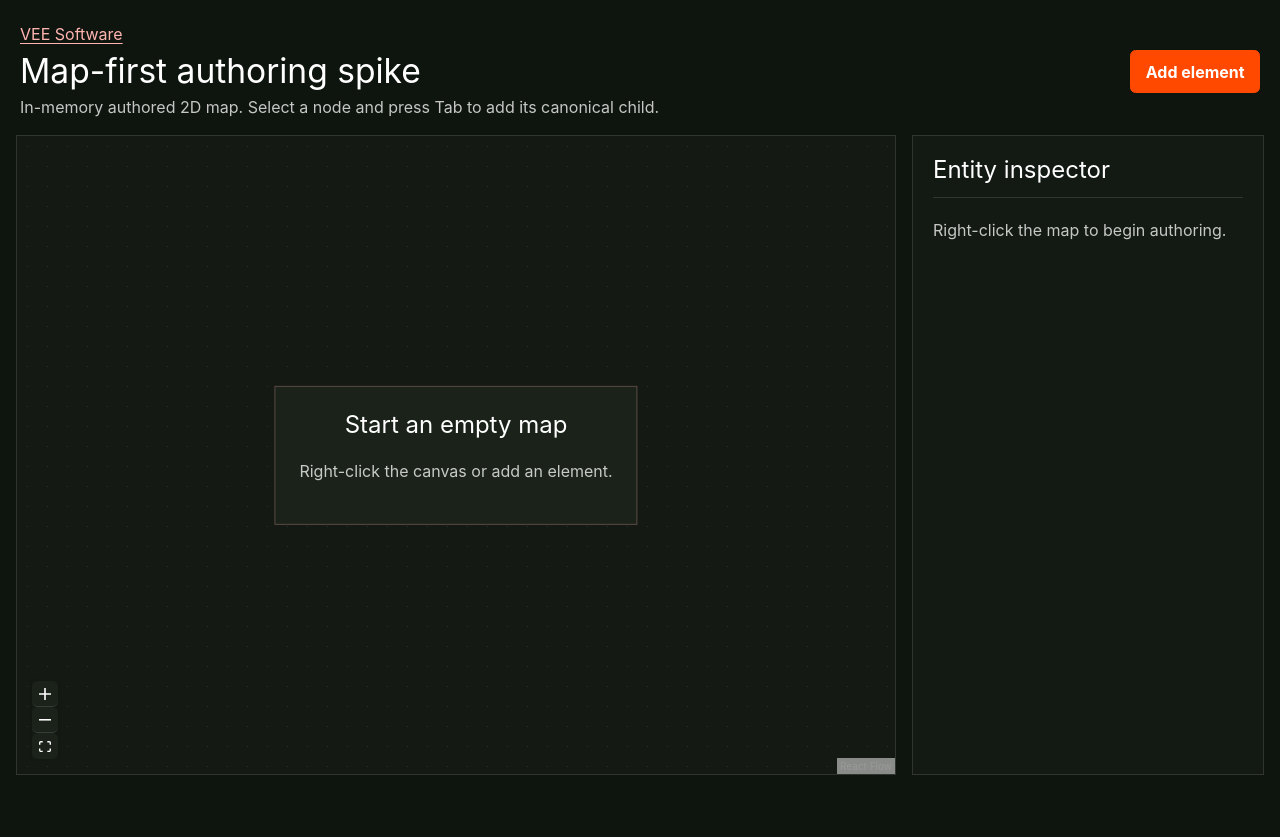
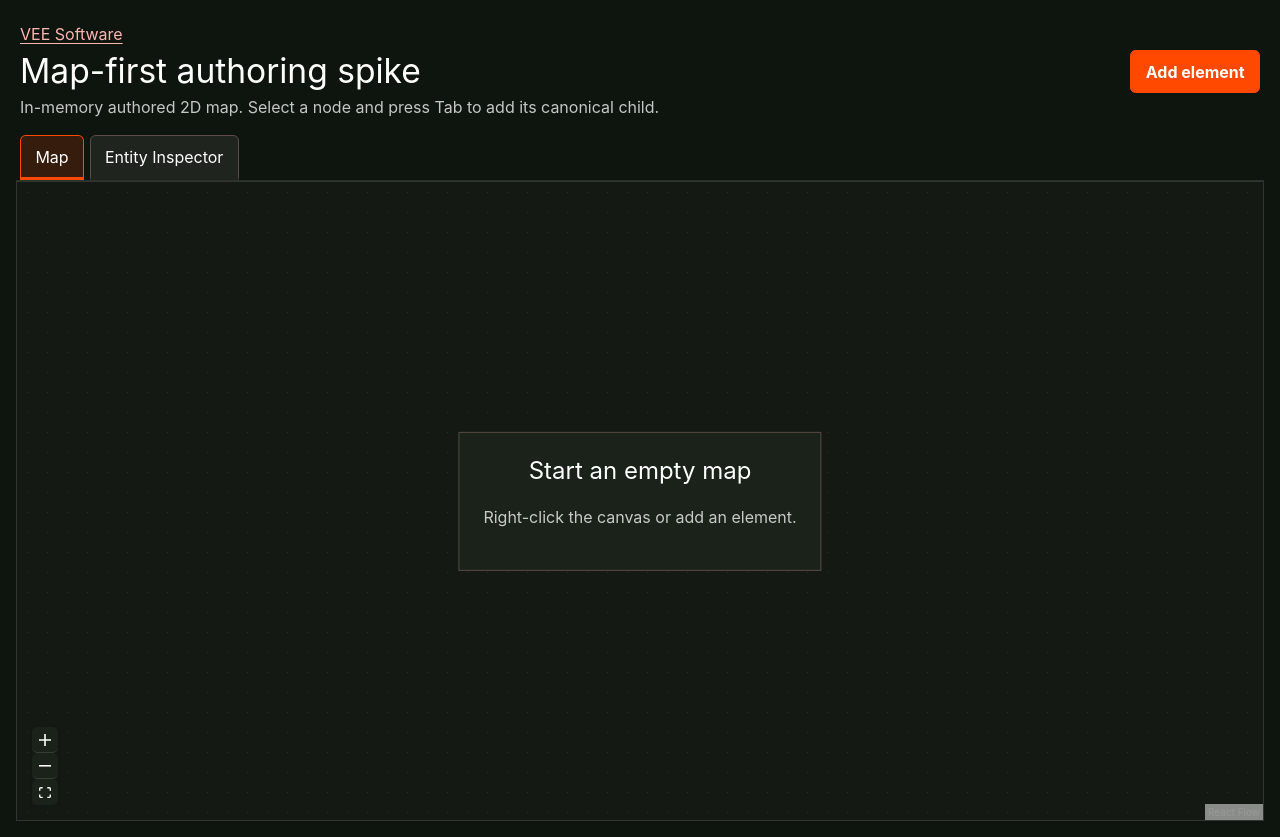
Before and after one commit to melkorgray-wq/vee-software, a React (Vite) app in the folder apps/web/: page /map in a window 1280 px wide. Before the commit the page ends 800 px from the top, so only its background shows below. Built offline with nearby package versions, Linux system fonts and the light colour scheme.

Commit message:
feat(web): add peer map and entity inspector workspaces

```diff
--- a/apps/web/src/routes/MapSpike.tsx
+++ b/apps/web/src/routes/MapSpike.tsx
@@ -15,6 +15,7 @@ const INITIAL_DOCUMENT = createEmptyMapDocument({
   viewTitle: 'Working view',
 });
 type Side = 'business' | 'client';
+type WorkspaceView = 'map' | 'inspector';
 type Draft = {
   title: string;
   side: Side;
@@ -87,7 +88,7 @@ const draft = (kind: ProvisionalEntityKind = 'product'): Draft => ({
   financialOutcomeIds: [],
   url: '',
 });
-const isControl = (target: EventTarget | null) => target instanceof HTMLElement && Boolean(target.closest('input, textarea, select, button, [role="combobox"], [contenteditable], form, .contextual-editor'));
+const isControl = (target: EventTarget | null) => target instanceof HTMLElement && Boolean(target.closest('input, textarea, select, button, [role="combobox"], [contenteditable], form, [role="dialog"], [role="menu"], [role="listbox"], [popover], .contextual-editor'));
 const hasCanonicalChild = (entity: Entity) => entity.kind === 'product' || entity.kind === 'offer' || entity.kind === 'touchpoint' || entity.kind === 'core_functional_job' || entity.kind === 'consumption_chain_job' || entity.kind === 'related_job';
 const safeUrl = (url?: string) => (url && !/^\s*(javascript|data):/i.test(url) ? url : undefined);
 function ContainerCombobox({ value, query, document, onChange }: { value: string; query: string; document: MapDocument; onChange: (id: string, query: string, create?: boolean) => void }) {
@@ -182,6 +183,9 @@ export function MapSpike() {
   const documentRef = useRef(document);
   documentRef.current = document;
   const [selectedId, setSelectedId] = useState<string | null>(null);
+  const [activeWorkspaceView, setActiveWorkspaceView] = useState<WorkspaceView>('map');
+  const activeWorkspaceViewRef = useRef(activeWorkspaceView);
+  activeWorkspaceViewRef.current = activeWorkspaceView;
   const selectedRef = useRef(selectedId);
   selectedRef.current = selectedId;
   const [mode, setMode] = useState<'idle' | 'create'>('idle');
@@ -201,6 +205,13 @@ export function MapSpike() {
   }));
   const edges = deriveMapEdges(document);
   const selected = document.entities.find((e) => e.id === selectedId);
+
+  useEffect(() => {
+    if (selectedId && !selected) {
+      setSelectedId(null);
+      setEditDraft(null);
+    }
+  }, [selected, selectedId]);
 
   useLayoutEffect(() => {
     const panel = panelRef.current;
@@ -458,6 +469,7 @@ export function MapSpike() {
       setEditDraft(draftFor(created, next));
       setQuick(null);
       setMode('idle');
+      setActiveWorkspaceView('map');
       setMessage('Element created.');
     } catch (error) {
       setMessage(error instanceof Error ? error.message : 'Element could not be created.');
@@ -497,6 +509,14 @@ export function MapSpike() {
         return;
       }
       if (isControl(event.target)) return;
+      const isMac = /Mac|iPhone|iPad|iPod/.test(navigator.platform);
+      const workspaceModifier = isMac ? event.metaKey && !event.ctrlKey : event.ctrlKey && !event.metaKey;
+      const interactionOwnsKeyboard = Boolean(menu || quick || childChooser || bottomUp || mode === 'create');
+      if (event.code === 'Space' && event.shiftKey && workspaceModifier && !event.altKey && !interactionOwnsKeyboard) {
+        event.preventDefault();
+        setActiveWorkspaceView(activeWorkspaceViewRef.current === 'map' ? 'inspector' : 'map');
+        return;
+      }
       const modifier = event.ctrlKey || event.metaKey;
       if (modifier && event.key.toLowerCase() === 'c' && selectedRef.current) {
         event.preventDefault();
@@ -521,6 +541,16 @@ export function MapSpike() {
     window.addEventListener('keydown', onKey);
     return () => window.removeEventListener('keydown', onKey);
   });
+  function activateWorkspaceView(view: WorkspaceView) {
+    setActiveWorkspaceView(view);
+  }
+  function handleTabKeyDown(event: ReactKeyboardEvent<HTMLButtonElement>) {
+    if (!['ArrowLeft', 'ArrowRight', 'Home', 'End'].includes(event.key)) return;
+    event.preventDefault();
+    const view: WorkspaceView = event.key === 'ArrowLeft' || event.key === 'Home' ? 'map' : 'inspector';
+    activateWorkspaceView(view);
+    globalThis.document.getElementById(`${view}-workspace-tab`)?.focus();
+  }
   function containerChange(setter: (d: Draft) => void, d: Draft, id: string, query: string, create?: boolean) {
     if (create) {
       const existing = document.touchpointContainers.find((c) => c.title.trim().toLocaleLowerCase() === query.toLocaleLowerCase());
@@ -1293,13 +1323,18 @@ export function MapSpike() {
           onClick={() => {
             setMode('create');
             setCreateDraft(draft());
+            setActiveWorkspaceView('inspector');
           }}
         >
           Add element
         </button>
       </header>
-      <div className="editor-layout">
-        <section ref={panelRef} className="canvas-panel" aria-label="In-memory VEE map editor">
+      <div className="workspace-tabs" role="tablist" aria-label="Workspace views">
+        <button id="map-workspace-tab" role="tab" aria-selected={activeWorkspaceView === 'map'} aria-controls="map-workspace-panel" tabIndex={activeWorkspaceView === 'map' ? 0 : -1} onClick={() => activateWorkspaceView('map')} onKeyDown={handleTabKeyDown}>Map</button>
+        <button id="inspector-workspace-tab" role="tab" aria-selected={activeWorkspaceView === 'inspector'} aria-controls="inspector-workspace-panel" tabIndex={activeWorkspaceView === 'inspector' ? 0 : -1} onClick={() => activateWorkspaceView('inspector')} onKeyDown={handleTabKeyDown}>Entity Inspector</button>
+      </div>
+      <div className="workspace-panels">
+        <section id="map-workspace-panel" role="tabpanel" aria-labelledby="map-workspace-tab" ref={panelRef} className="canvas-panel" aria-label="In-memory VEE map editor" hidden={activeWorkspaceView !== 'map'}>
           {!document.entities.length && (
             <div className="empty-state">
               <h2>Start an empty map</h2>
@@ -1442,6 +1477,9 @@ export function MapSpike() {
                       <button role="menuitem" onClick={() => duplicate(entity.id)}>
                         Duplicate
                       </button>
+                      <button role="menuitem" onClick={() => { select(entity.id); setActiveWorkspaceView('inspector'); }}>
+                        Open in Entity Inspector
+                      </button>
                       {url && (
                         <a role="menuitem" href={url} target="_blank" rel="noreferrer">
                           Open link
@@ -1480,8 +1518,8 @@ export function MapSpike() {
           )}
           {quick && quickForm(quick)}
         </section>
-        <aside className="inspector" aria-labelledby="inspector-title">
-          <h2 id="inspector-title">Entity inspector</h2>
+        <section id="inspector-workspace-panel" role="tabpanel" aria-labelledby="inspector-workspace-tab" className="inspector" hidden={activeWorkspaceView !== 'inspector'}>
+          <h2 id="inspector-title">Entity Inspector</h2>
           {message && !quick && (
             <p className="status-message" role="status">
               {message}
@@ -1712,9 +1750,12 @@ export function MapSpike() {
               <button className="primary">Apply changes</button>
             </form>
           ) : (
-            <p>{document.entities.length ? 'Select an element on the map to inspect and edit it.' : 'Right-click the map to begin authoring.'}</p>
+            <div className="inspector-empty-state">
+              <p>Select an entity on the Map to inspect it.</p>
+              <button type="button" onClick={() => setActiveWorkspaceView('map')}>Go to Map</button>
+            </div>
           )}
-        </aside>
+        </section>
       </div>
     </main>
   );
--- a/apps/web/src/styles.css
+++ b/apps/web/src/styles.css
@@ -23,10 +23,16 @@ button:disabled { cursor: not-allowed; opacity: .5; }
 .map-header { display: flex; gap: 1.5rem; align-items: center; justify-content: space-between; padding: .5rem .25rem 1rem; }
 .map-header h1 { margin: .5rem 0 .25rem; font-size: clamp(1.5rem, 3vw, 2.1rem); }
 .map-header p { margin: 0; max-width: 58rem; }
-.editor-layout { display: grid; grid-template-columns: minmax(0, 1fr) minmax(17rem, 22rem); gap: 1rem; min-width: 0; }
+.workspace-tabs { display: flex; gap: .35rem; padding: 0 .25rem; border-bottom: 1px solid var(--border-subtle); }
+.workspace-tabs [role="tab"] { border-bottom: 3px solid transparent; border-radius: .35rem .35rem 0 0; }
+.workspace-tabs [role="tab"][aria-selected="true"] { border-color: var(--color-primary); background: rgba(255,72,0,.16); }
+.workspace-panels { min-width: 0; }
+.workspace-panels > [hidden] { display: none; }
 .canvas-panel { position: relative; height: calc(100vh - 10rem); min-height: 32rem; margin: 0; padding: 0; overflow: hidden; border-color: var(--border-subtle); background: var(--surface-solid-1); }
 .empty-state { position: absolute; z-index: 5; max-width: 25rem; top: 50%; left: 50%; transform: translate(-50%, -50%); padding: 1.5rem; text-align: center; background: var(--surface-solid-2); border: 1px solid var(--border-soft); }
-.inspector { min-width: 0; border: 1px solid var(--border-subtle); background: var(--surface-1); padding: 1.25rem; }
+.inspector { min-width: 0; min-height: calc(100vh - 12rem); margin: 0; border: 1px solid var(--border-subtle); background: var(--surface-1); padding: clamp(1.25rem, 4vw, 3rem); }
+.inspector > form, .inspector > h2, .inspector > p, .inspector-empty-state { max-width: 56rem; margin-left: auto; margin-right: auto; }
+.inspector-empty-state { padding: 3rem 1rem; text-align: center; }
 .inspector h2 { padding-bottom: .8rem; border-bottom: 1px solid var(--border-subtle); }
 .inspector form { display: grid; gap: 1rem; }
 .inspector label { display: grid; gap: .4rem; font-weight: 650; }
@@ -55,5 +61,5 @@ button:disabled { cursor: not-allowed; opacity: .5; }
 .combobox { position: relative; }.combobox [role="listbox"] { display: grid; position: absolute; z-index: 30; width: 100%; max-height: 12rem; overflow: auto; padding: .35rem; background: var(--surface-solid-1); border: 1px solid var(--border-soft); }.combobox [role="option"] { text-align: left; }
 .node-link { position: absolute; right: 4.3%; top: 4.3%; z-index: 2; display: grid; place-items: center; width: 1.75rem; height: 1.75rem; border-radius: 50%; background: var(--surface-3); text-decoration: none; transform: translate(50%, -50%); }
 .error-message { color: var(--color-error); margin: 0; }
-@media (max-width: 48rem) { .map-header { align-items: flex-start; flex-direction: column; }.editor-layout { grid-template-columns: 1fr; }.canvas-panel { height: 30rem; min-height: 24rem; }.inspector { min-height: 18rem; } }
+@media (max-width: 48rem) { .map-header { align-items: flex-start; flex-direction: column; }.canvas-panel { height: 30rem; min-height: 24rem; }.inspector { min-height: 18rem; } }
 @media (prefers-reduced-motion: reduce) { *, *::before, *::after { scroll-behavior: auto !important; transition-duration: .01ms !important; } }
```
Also changed, not shown: 2 other files (tests, documents, lock files or other folders).
